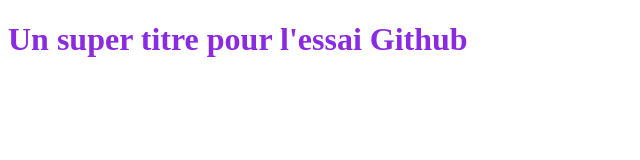
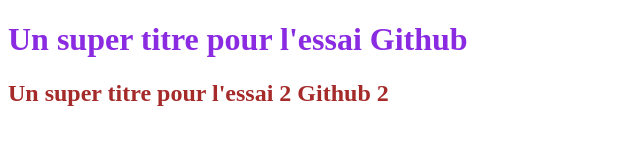
Before and after one commit to paris-benedicte/TP.Poseldnick, a plain HTML site: page index.html in a window 1280 px wide. Shown: the whole page, without its empty margins (0-640 px from the left). Drawn offline with Linux system fonts and the light colour scheme.

Commit message:
Ajout d'un titre h2

```diff
--- a/index.html
+++ b/index.html
@@ -8,5 +8,6 @@
 </head>
 <body>
     <h1> Un super titre pour l'essai Github</h1>
+    <h2> Un super titre pour l'essai 2 Github 2</h2>
 </body>
 </html>
--- a/style.css
+++ b/style.css
@@ -1,3 +1,7 @@
  h1 {
     color:blueviolet
  }
+
+h2 {
+    color:brown
+}
```
